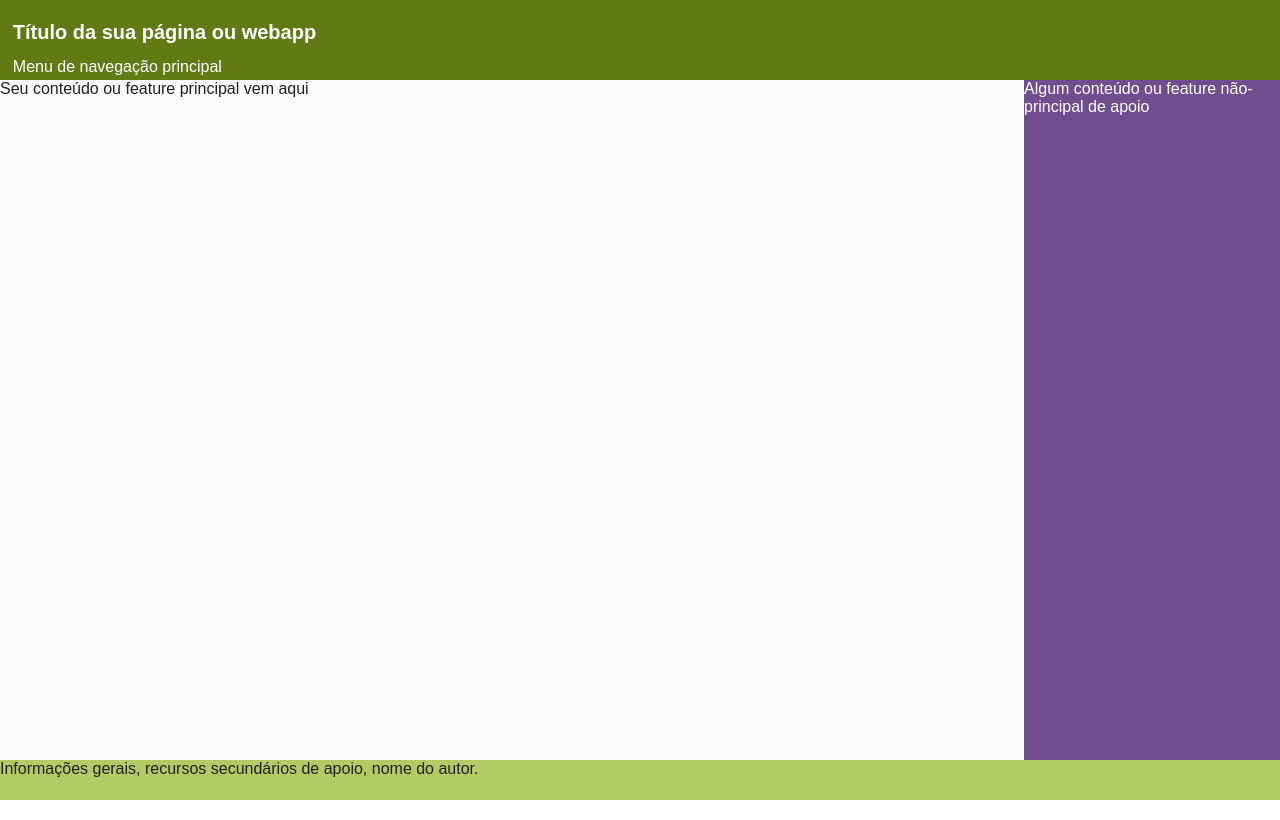
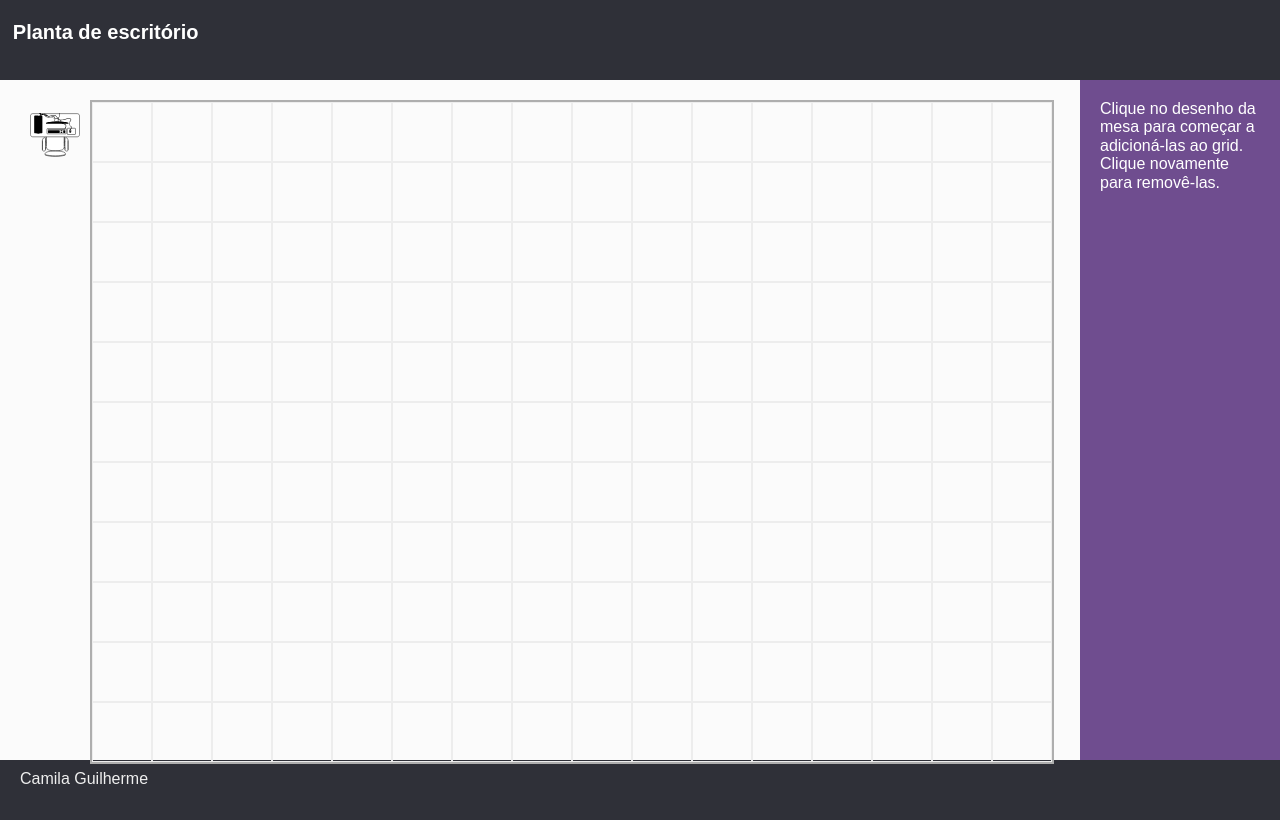
Before and after one commit to MilaGuilherme/projeto-frontend, a website built with Parcel: page index.html in a window 1280 px wide. Built offline with nearby package versions, Linux system fonts and the light colour scheme.

Commit message:
Exercicio 1

```diff
--- a/css/main.css
+++ b/css/main.css
@@ -3,7 +3,7 @@ body {
   color: #222;
  }
  body > header {
-  background-color: #627A14;
+  background-color: #2f3038;
   padding: 1vh 1vw;
   height: 10vh;
   box-sizing: border-box;
@@ -11,24 +11,41 @@ body {
  }
  body > main {
   height: 85vh;
+  display: flex;
  }
  body > footer {
+  padding: 10px 20px;
   height: 5vh;
-  background-color: #B3CB65;
+  background-color: #2f3038;
+  color: #efefef;
  }
  h1.app-title {
   font-size: 20px;
  }
  section.main-feature {
-  float: left;
   background-color: #fbfbfb;
-  width: 80vw;
-  height: 85vh;
+  flex-grow: 1;
+  display: flex;
+  flex-direction: row;
+  padding:20px;
+
  }
  aside.secondary-feature {
-  float: right;
   background-color: #6F4D8F;
-  width: 20vw;
-  height: 85vh;
+  flex-basis: 20vh;
+  padding:20px;
   color: #fff;
  }
+
+ canvas {
+   border: 2px solid #aeaeae;
+ }
+
+ #funcoes {
+   display: flex;
+   flex-direction: column;
+ }
+
+ #funcoes > *{
+   padding:10px;
+ }
--- a/index.html
+++ b/index.html
@@ -24,26 +24,29 @@
 
 <body>
 
-  <!-- Add your site or application content here -->
-  <script src="js/vendor/modernizr-3.11.2.min.js"></script>
-  <script src="js/plugins.js"></script>
-  <script src="js/main.js"></script>
 
   <header>
-    <h1 class="app-title">Título da sua página ou webapp</h1>
-    <nav>Menu de navegação principal</nav>
+    <h1 class="app-title">Planta de escritório</h1>
+    <nav hidden>Menu de navegação principal</nav>
   </header>
   <main>
     <section class="main-feature">
-      Seu conteúdo ou feature principal vem aqui
+      <img id="grid" src="./img/grid.svg" height="50px" alt="grid" hidden>
+        <div id="funcoes">
+          <img id="estacao" src="./img/estacao.svg" height="50px" alt="estacao-de-trabalho" onclick="addStation()">
+          <img id="parede" src="./img/parede.svg" height="50px" alt="WIP" hidden>
+
+        </div>
+        <div style="flex-grow:1;">
+        <canvas id="canvas"></canvas>
+        </div>
     </section>
     <aside class="secondary-feature">
-      Algum conteúdo ou feature não-principal de apoio
+      Clique no desenho da mesa para começar a adicioná-las ao grid. Clique novamente para removê-las.
     </aside>
   </main>
   <footer>
-    Informações gerais, recursos secundários de apoio,
-    nome do autor.
+    Camila Guilherme
   </footer>
 
 
@@ -56,4 +59,9 @@
   </main>
 </body>
 
+  <!-- Add your site or application content here -->
+  <script src="js/vendor/modernizr-3.11.2.min.js"></script>
+  <script src="js/plugins.js"></script>
+  <script src="js/main.js"></script>
+
 </html>
--- a/js/main.js
+++ b/js/main.js
@@ -1,8 +1,116 @@
-function helloWorld() {
-    for (let i = 3; i > 0; i--) {
-        console.log(i);
+const canvas = document.querySelector("canvas");
+//Resize canvas
+canvas.width = Math.round(canvas.parentElement.clientWidth / 60) * 60;
+canvas.height = Math.round(canvas.parentElement.clientHeight / 60) * 60;
+
+const ctx = canvas.getContext('2d');
+
+//Get boundig offset
+var BB = canvas.getBoundingClientRect();
+var offsetX = BB.left;
+var offsetY = BB.top;
+
+//Create grid and fill array
+var grid = ctx.createPattern(document.getElementById('grid'), 'repeat');
+ctx.fillStyle = grid;
+
+//Create virtual grid for positioning
+var gridX = Math.round(canvas.width / 60);
+var gridY = Math.round(canvas.height / 60);
+const gridPos = [];
+for (var x = 0; x < gridX; x++) {
+    for (var y = 0; y < gridY; y++) {
+        gridPos.push({ 'x': x, 'y': y, 'occupied': false });
+    };
+};
+
+/*************************************************************************************************/
+
+
+// const assets = [];
+// const assetsBar = document.getElementById("funcoes");
+// for(var c = 0 ; c < assetsBar.childElementCount; c++)
+// {
+//     assets.push({'id' : assetsBar.children[c].id})
+// }
+
+const station = document.getElementById("estacao");
+
+const stations = [];
+const walls = [];
+
+//Mouse events
+canvas.onmousedown = mouseDown;
+// canvas.onmousemove = mouseMove;
+
+drawCanvas();
+
+//Mouse functions
+
+//On click
+function mouseDown(e) {
+    //Get mouse position
+    var mx = parseInt(e.clientX - offsetX);
+    var my = parseInt(e.clientY - offsetY);
+
+    //Get the index position in the grid and manipulate the grid under that position
+    mouseX = Math.floor(mx / 60);
+    mouseY = Math.floor(my / 60);
+    index = getPositionIndex(mouseX, mouseY, gridPos);
+    if (index > -1) {
+        gridManipulation(index);
     }
-    console.log('...');
-    console.log('Hello World!');
+};
+
+//On move (WIP)
+// function mouseMove(e) {
+
+// };
+
+//Function to get the index of a position inside an array of objects, add the positions and the array to find if it contains an object with the same x and y values.
+function getPositionIndex(x, y, array) {
+    var position = array.findIndex(pos => pos.x == x && pos.y == y);
+    return position;
+};
+
+//Manipulate grid
+function gridManipulation(index) {
+    var buildX = gridPos[index].x * 60 + 5;
+    var buildY = gridPos[index].y * 60 + 5;
+    if (station.active) {
+        var stationPosition = getPositionIndex(buildX, buildY, stations)
+        if (stationPosition < 0) {
+            stations.push({ 'x': buildX, 'y': buildY, 'isDragging': false });
+            drawCanvas();
+        }
+        else {
+            stations.splice(stationPosition, 1);
+            drawCanvas();
+        }
+    }
 }
-helloWorld();
+
+//Drag WIP
+// function dragStation() {
+
+// };
+
+//Draw and Redraw canvas
+function drawCanvas() {
+    ctx.clearRect(0, 0, canvas.width, canvas.height);
+    ctx.fillRect(0, 0, canvas.width, canvas.height);
+    for (var s in stations) {
+        ctx.drawImage(station, stations[s].x, stations[s].y, 50, 50);
+    };
+};
+
+function addStation() {
+    if (!station.active) {
+        station.style.backgroundColor = 'aquamarine';
+        station.active = true;
+    }
+    else {
+        station.style.backgroundColor = 'white';
+        station.active = false;
+    }
+};
```
Also changed, not shown: img/estacao.svg (added), img/grid.svg (added), img/parede.svg (added).
